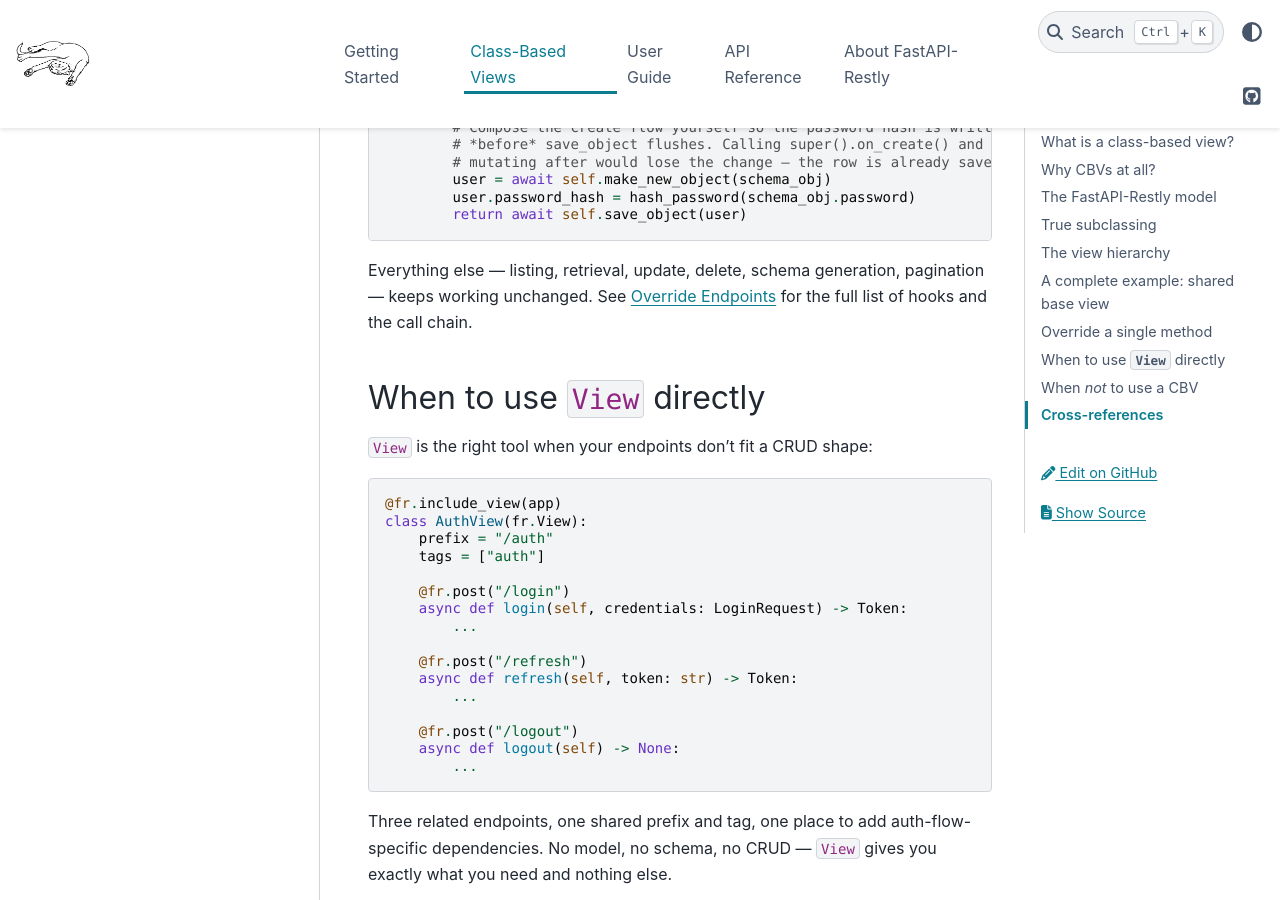
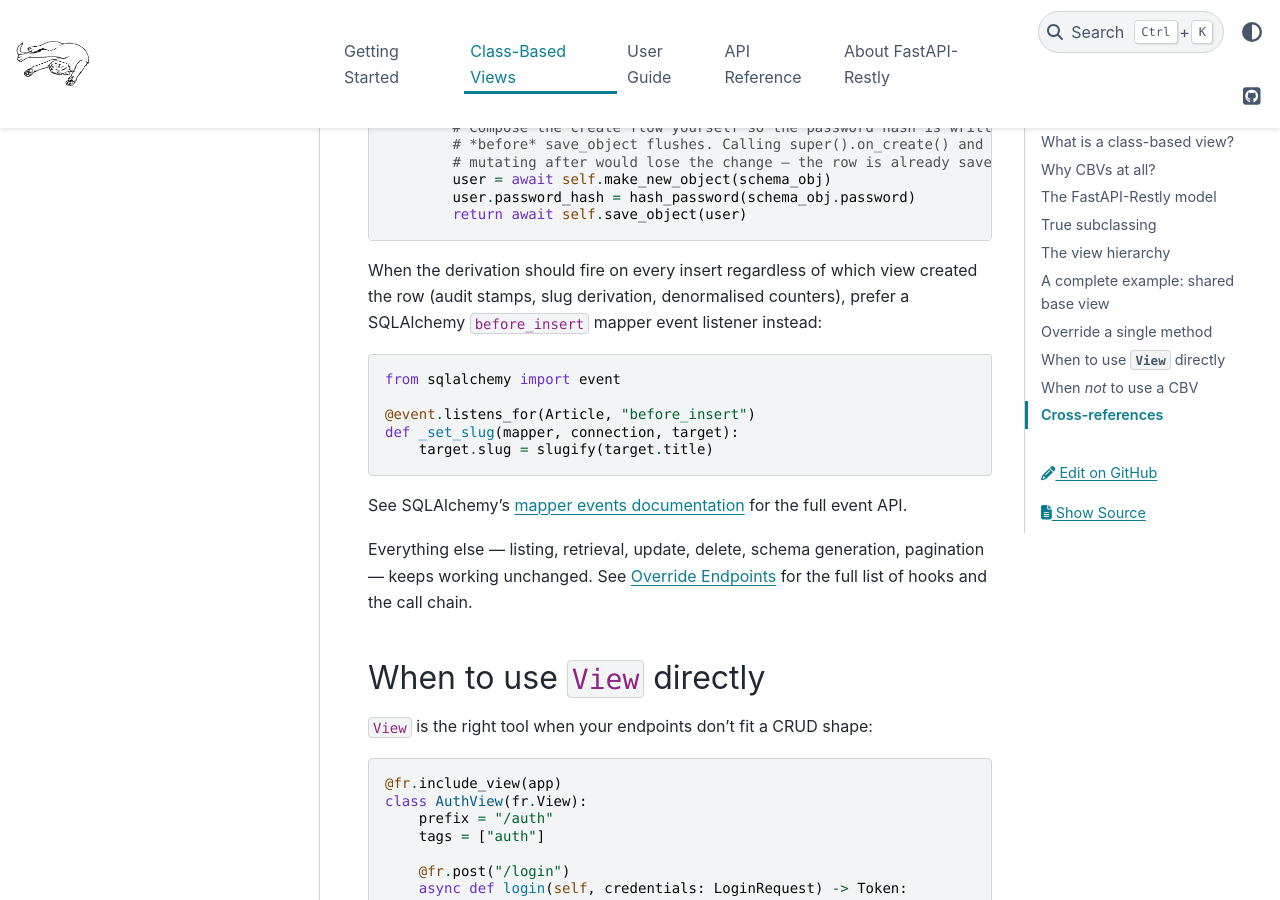
Before and after one commit to rjprins/fastapi-restly, a Sphinx documentation site: the page built from docs/class_based_views.md, in a window 1280 px wide and 900 px high, scrolled down 5066 px. Built offline with Sphinx 7.4.7 and the PyData theme 0.15.4, drawn with Linux system fonts in a browser that asks for light colours.

Commit message:
docs: add SQLAlchemy event-listener alternative to UserView example
Pattern A (compose on_create from make_new_object + save_object) covers
the request-time-derivation case. For derivations that should fire on
every insert regardless of the originating view — audit stamps, slug
derivation, denormalised counters — point readers at SQLAlchemy's
before_insert mapper event with a short example, and link to upstream
docs rather than reproducing them here.

Closes fastapi-restly-cfz.1.

````diff
--- a/docs/class_based_views.md
+++ b/docs/class_based_views.md
@@ -235,6 +235,22 @@ class UserView(fr.AsyncRestView):
         return await self.save_object(user)
 ```
 
+When the derivation should fire on every insert regardless of which view
+created the row (audit stamps, slug derivation, denormalised counters),
+prefer a SQLAlchemy `before_insert` mapper event listener instead:
+
+```python
+from sqlalchemy import event
+
+@event.listens_for(Article, "before_insert")
+def _set_slug(mapper, connection, target):
+    target.slug = slugify(target.title)
+```
+
+See SQLAlchemy's [mapper events
+documentation](https://docs.sqlalchemy.org/en/20/orm/events.html#mapper-events)
+for the full event API.
+
 Everything else — listing, retrieval, update, delete, schema generation,
 pagination — keeps working unchanged. See
 [Override Endpoints](howto_override_endpoints.md) for the full list of hooks
````
